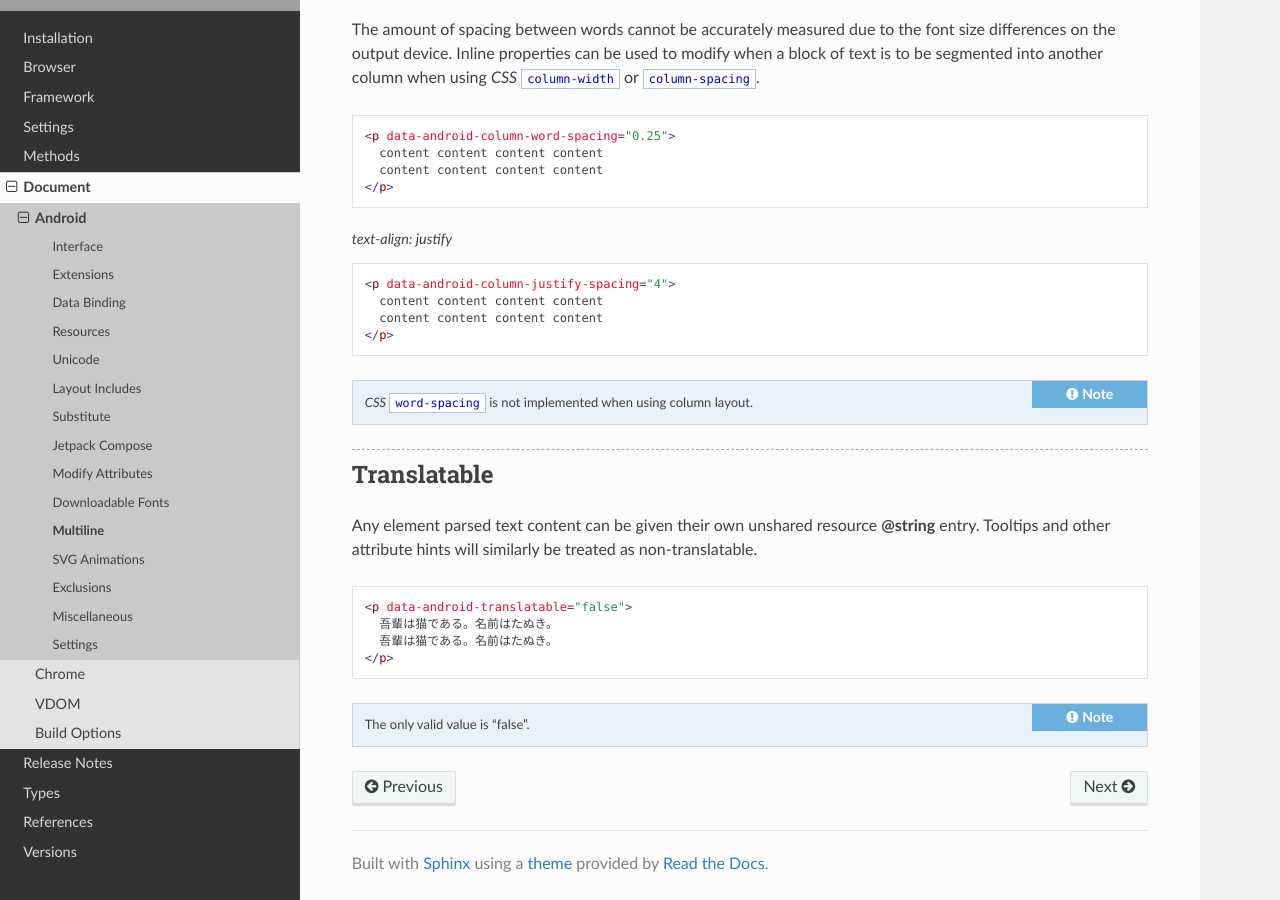
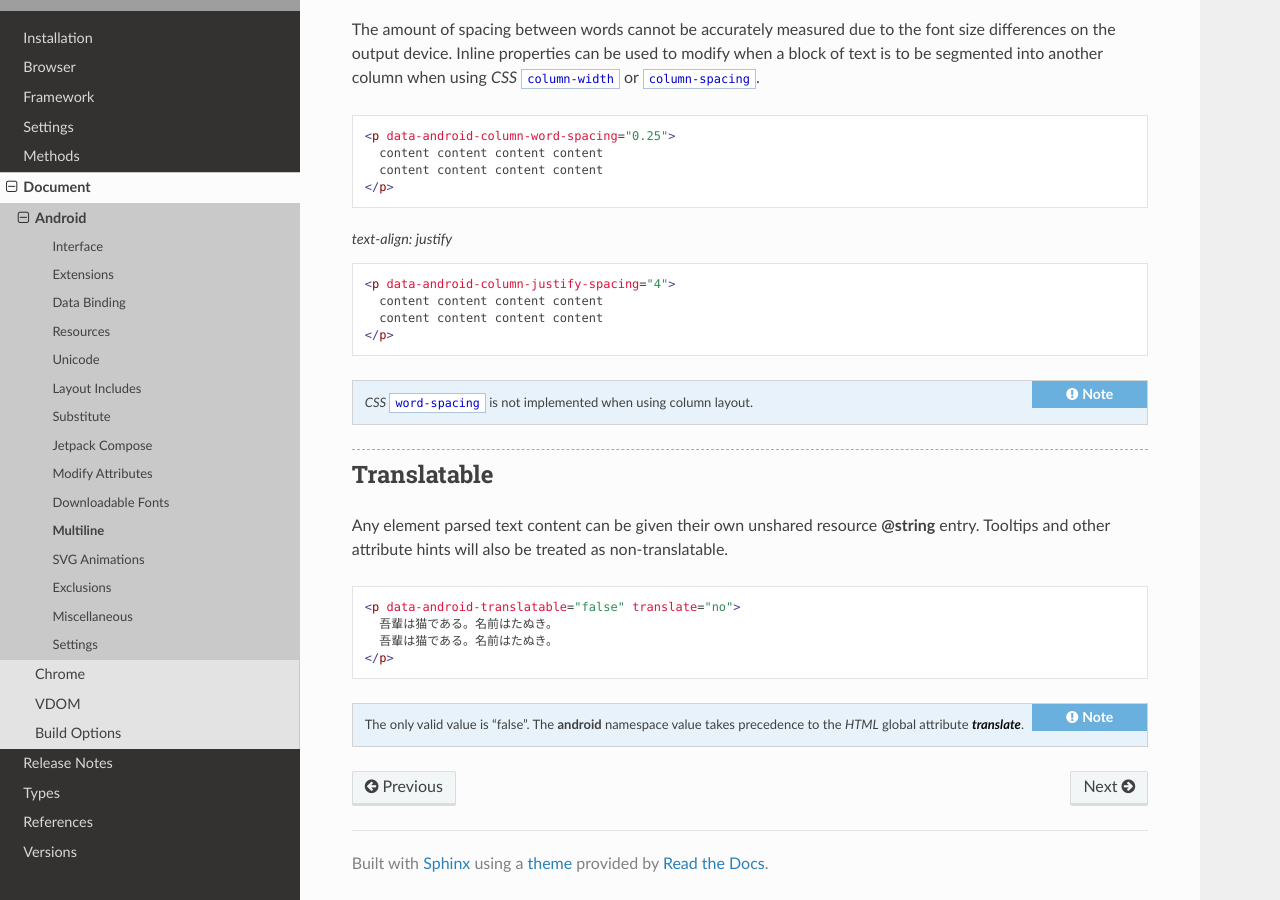
Before and after one commit to anpham6/android-docs, a Sphinx documentation site: the page built from source/document/android/multiline.rst, in a window 1280 px wide and 900 px high, scrolled down 2260 px. Built offline with Sphinx 7.4.7 and the Read the Docs theme 3.1.0, drawn with Linux system fonts in a browser that asks for light colours; grey boxes are pictures that could not be loaded.

Commit message:
Release Notes: Latest modifications to API 5.7.2.

```diff
--- a/source/document/android/multiline.rst
+++ b/source/document/android/multiline.rst
@@ -132,13 +132,13 @@ The amount of spacing between words cannot be accurately measured due to the fon
 Translatable
 ============
 
-Any element parsed text content can be given their own unshared resource **@string** entry. Tooltips and other attribute hints will similarly be treated as non-translatable.
+Any element parsed text content can be given their own unshared resource **@string** entry. Tooltips and other attribute hints will also be treated as non-translatable.
 
 ::
 
-  <p data-android-translatable="false">
+  <p data-android-translatable="false" translate="no">
     吾輩は猫である。名前はたぬき。
     吾輩は猫である。名前はたぬき。
   </p>
 
-.. note:: The only valid value is "false".
+.. note:: The only valid value is "false". The **android** namespace value takes precedence to the *HTML* global attribute :target:`translate`.
--- a/source/release_notes/5.7.0.rst
+++ b/source/release_notes/5.7.0.rst
@@ -8,6 +8,7 @@
   :maxdepth: 1
 
   5.7.1
+  5.7.2
 
 .. highlight:: typescript
 
--- a/source/release_notes/5.7.1.rst
+++ b/source/release_notes/5.7.1.rst
@@ -3,6 +3,11 @@
 =====
 
 :right:`2026-01-07`
+
+.. toctree::
+  :maxdepth: 1
+
+  5.7.2
 
 .. highlight:: typescript
 
```
Also changed, not shown: source/document/android/interface.rst (+6 -1 lines), source/release_notes/5.7.2.rst (added, +33 -0 lines).
